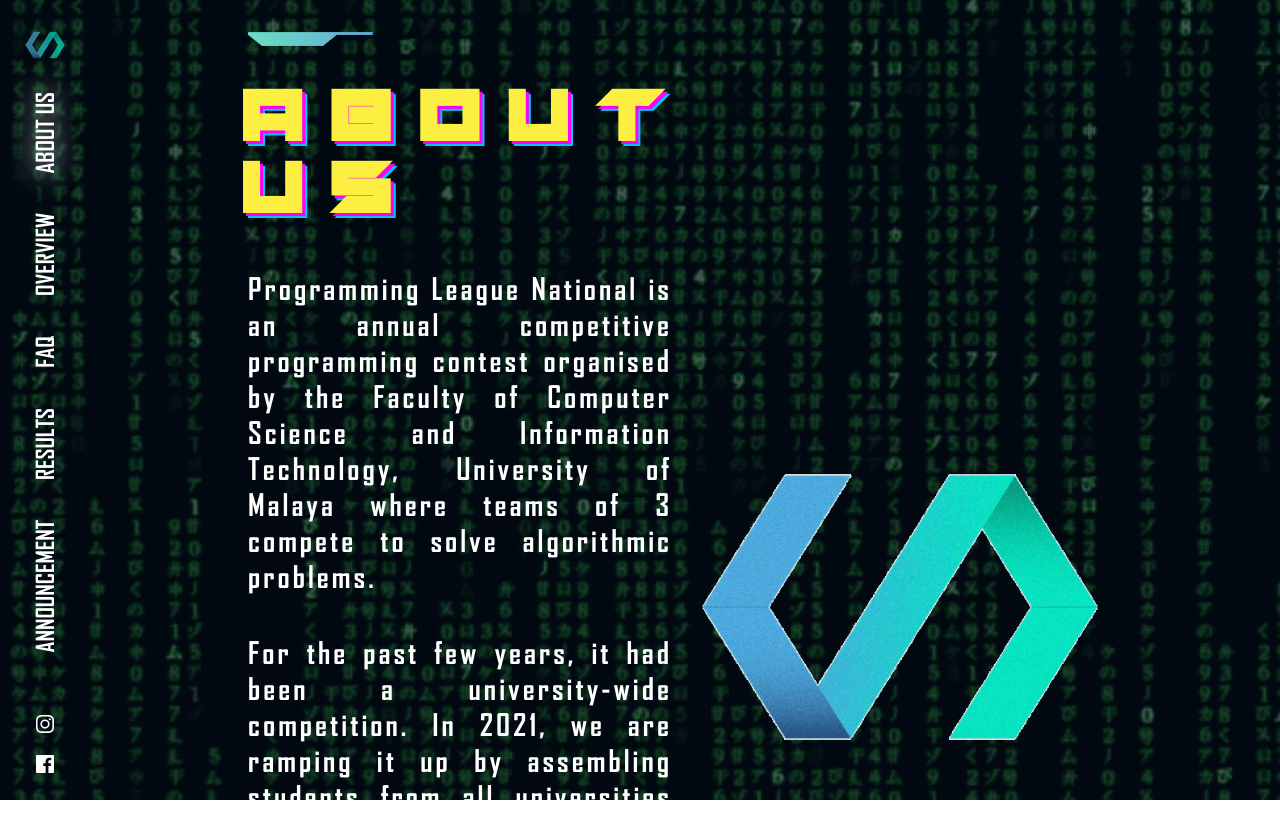
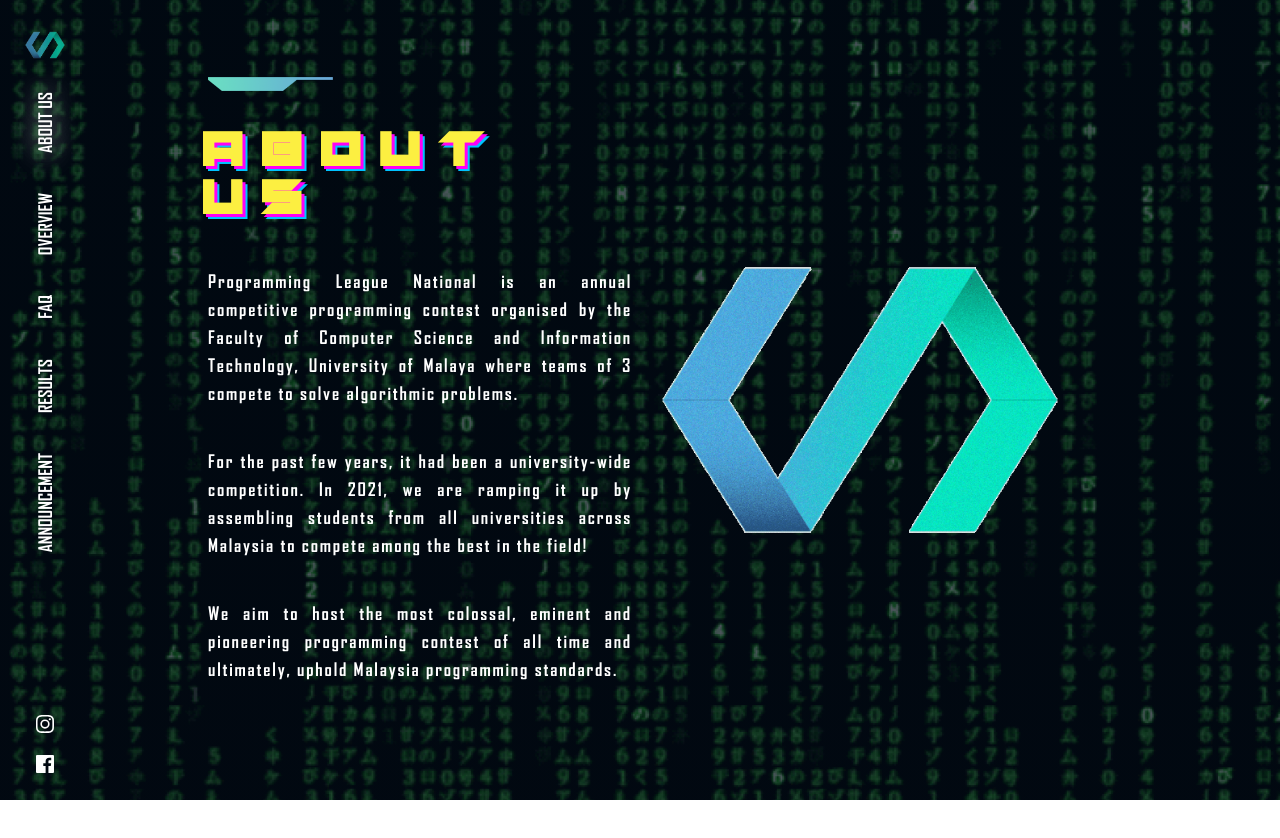
Before and after one commit to Roger-wsy/programming_league_national_2022-web, a Next.js app: page /about in a window 1280 px wide. Shown: the top 838 px of the page. After the commit the page ends 800 px from the top, so only its background shows below. Built offline with nearby package versions, Linux system fonts and the light colour scheme.

Commit message:
apply responsive layout

```diff
--- a/components/Sidebar.js
+++ b/components/Sidebar.js
@@ -5,25 +5,30 @@
 import { StateContext } from "../store/state-context";
 
 const Sidebar = () => {
-  const router = useRouter()
-  const ctx = useContext(StateContext)
+  const router = useRouter();
+  const ctx = useContext(StateContext);
 
   const changePreviousState = (state) => {
-    ctx.changePreState(state)
-  }
+    ctx.changePreState(state);
+  };
   const changeCurrentState = (state) => {
-    ctx.changeCurState(state)
-  }
-  const changeState = (state)=>{
-    changePreviousState(ctx.curState)
-    changeCurrentState(state)
-  }
+    ctx.changeCurState(state);
+  };
+  const changeState = (state) => {
+    changePreviousState(ctx.curState);
+    changeCurrentState(state);
+  };
   return (
     <div>
       <div className="bg-transparent fixed top-0 left-0 h-full flex items-center justify-between space-y-5 p-6 w-[90px] flex-col">
-        <div className="flex flex-col items-center" >
-          <Link href="/" >
-            <a className="block" onClick={()=>{changeState("")}}>
+        <div className="flex flex-col items-center">
+          <Link href="/">
+            <a
+              className="block"
+              onClick={() => {
+                changeState("");
+              }}
+            >
               <div className="mb-5">
                 <Image
                   src="/images/PLN-Glitch 1.png"
@@ -34,30 +39,71 @@
               </div>
             </a>
           </Link>
-          <div className="space-y-10" >
-            <Link href="/about" >
-              <a className="block" onClick={()=>{changeState("aboutus")}} className={router.pathname == "/about" ? "active block" : " block"}>
-                <h3 className="rotate-180 cursor-pointer vertical strike">ABOUT US</h3>
+          <div className="space-y-10">
+            <Link href="/about">
+              <a
+                onClick={() => {
+                  changeState("aboutus");
+                }}
+                className={
+                  router.pathname == "/about" ? "active block" : " block"
+                }
+              >
+                <h3 className="rotate-180 cursor-pointer vertical strike">
+                  ABOUT US
+                </h3>
               </a>
             </Link>
-            <Link href="/overview" >
-              <a className="block" onClick={()=>{changeState("overview")}} className={router.pathname == "/overview" ? "active block" : "block"}>
-                <h3 className="rotate-180 cursor-pointer vertical strike" >OVERVIEW</h3>
+            <Link href="/overview">
+              <a
+                onClick={() => {
+                  changeState("overview");
+                }}
+                className={
+                  router.pathname == "/overview" ? "active block" : "block"
+                }
+              >
+                <h3 className="rotate-180 cursor-pointer vertical strike">
+                  OVERVIEW
+                </h3>
               </a>
             </Link>
-            <Link href="/faq" >
-              <a className="block" onClick={()=>{changeState("faq")}} className={router.pathname == "/faq" ? "active block" : "block"}>
-                <h3 className="rotate-180 cursor-pointer vertical strike" >FAQ</h3>
+            <Link href="/faq">
+              <a
+                onClick={() => {
+                  changeState("faq");
+                }}
+                className={router.pathname == "/faq" ? "active block" : "block"}
+              >
+                <h3 className="rotate-180 cursor-pointer vertical strike">
+                  FAQ
+                </h3>
               </a>
             </Link>
             <Link href="/results">
-              <a className="block"  onClick={()=>{changeState("results")}} className={router.pathname == "/results" ? "active block" : "block"}>
-                <h3 className="rotate-180 cursor-pointer vertical strike" >RESULTS</h3>
+              <a
+                onClick={() => {
+                  changeState("results");
+                }}
+                className={
+                  router.pathname == "/results" ? "active block" : "block"
+                }
+              >
+                <h3 className="rotate-180 cursor-pointer vertical strike">
+                  RESULTS
+                </h3>
               </a>
             </Link>
-            <Link href="/announcement" >
-              <a className="block" onClick={()=>{changeState("")}} className={router.pathname == "/announcement" ? "active block" : "block"}>
-                <h3 className="rotate-180 cursor-pointer vertical strike" >
+            <Link href="/announcement">
+              <a
+                onClick={() => {
+                  changeState("");
+                }}
+                className={
+                  router.pathname == "/announcement" ? "active block" : "block"
+                }
+              >
+                <h3 className="rotate-180 cursor-pointer vertical strike">
                   ANNOUNCEMENT
                 </h3>
               </a>
--- a/layouts/Layout.js
+++ b/layouts/Layout.js
@@ -4,10 +4,16 @@
 const Layout = ({ children, bg }) => {
   return (
     <div className="">
-      <Sidebar />
-      <div className={`h-[100vh] ${bg} side_layout`}>
-        <div className="w-[90px] h-full" />
-        <div className="w-full layout">{children}</div>
+      <div className="hidden lg:block">
+        <Sidebar />
+      </div>
+      <div
+        className={`min-h-[100vh] ${bg} lg:side_layout grid overflow-hidden`}
+      >
+        <div className="w-[90px] h-full hidden lg:block" />
+        <div className="w-full">
+          <div className="layout">{children}</div>
+        </div>
       </div>
     </div>
   );
--- a/layouts/TopLayout.js
+++ b/layouts/TopLayout.js
@@ -4,8 +4,10 @@
 const Layout = ({ children, bg }) => {
   return (
     <div className="">
-      <Sidebar />
-      <div className={`h-[100vh] ${bg} side_layout`}>
+      <div className="hidden lg:block">
+        <Sidebar />
+      </div>
+      <div className={`h-[100vh] w-[100vw] ${bg} grid side_layout`}>
         <div className="w-[90px] h-full" />
         <div className="w-full">
           <div className="layout">{children}</div>
--- a/pages/about.js
+++ b/pages/about.js
@@ -31,16 +31,15 @@
         <link rel="icon" href="/favicon.ico" />
       </Head>
       <Layout bg="bg2">
-        <div className="grid w-full grid-cols-2 gap-4">
+        <div className="grid w-full gap-4 lg:grid-cols-2">
           <div>
-            {/*  eslint-disable-next-line @next/next/no-img-element */}
-            {/*about motion div */}
             <motion.div
               initial="before"
               animate="after"
               variants={variants}
               transition={{ duration: 0.5 }}
             >
+              {/* eslint-disable-next-line @next/next/no-img-element */}
               <img src="/images/image 3.png" alt="3" />
               <div className="relative my-10">
                 <h1 className="tracking-[0.4em] font-surrend text-[#FCEF41] z-10 absolute -top-[5px] -left-[5px]">
@@ -60,19 +59,19 @@
               animate="after"
               transition={{ duration: 1 }}
             >
-              <p className="mb-10 text-2xl font-medium tracking-widest text-justify md:text-3xl">
+              <p className="mb-10 font-medium tracking-widest text-justify">
                 Programming League National is an annual competitive programming
                 contest organised by the Faculty of Computer Science and
                 Information Technology, University of Malaya where teams of 3
                 compete to solve algorithmic problems.
               </p>
-              <p className="mb-10 text-2xl font-medium tracking-widest text-justify md:text-3xl">
+              <p className="mb-10 font-medium tracking-widest text-justify">
                 For the past few years, it had been a university-wide
                 competition. In 2021, we are ramping it up by assembling
                 students from all universities across Malaysia to compete among
                 the best in the field!
               </p>
-              <p className="mb-10 text-2xl font-medium tracking-widest text-justify md:text-3xl">
+              <p className="mb-10 font-medium tracking-widest text-justify">
                 We aim to host the most colossal, eminent and pioneering
                 programming contest of all time and ultimately, uphold Malaysia
                 programming standards.
@@ -90,7 +89,7 @@
             <img
               src="/images/PLN-Glitch 1.gif"
               alt="logo"
-              className="object-contain w-full h-[600px]"
+              className="object-contain w-full h-[400px] lg:h-[600px]"
             />
           </motion.div>
         </div>
--- a/pages/announcement.js
+++ b/pages/announcement.js
@@ -1,30 +1,29 @@
 import Head from "next/head";
-import TopLayout from "../layouts/TopLayout";
+import Layout from "../layouts/Layout";
 import { motion } from "framer-motion";
 
 const logo_variant = {
-  hidden:{
-    opacity:0,
+  hidden: {
+    opacity: 0,
   },
-  show:{
-    opacity:1,
-  }
-}
+  show: {
+    opacity: 1,
+  },
+};
 
 const local_variant = {
   hidden: {
-      scale:0.5,
-      opacity: 0.0
+    scale: 0.5,
+    opacity: 0.0,
   },
   show: {
-        scale:1,
+    scale: 1,
     opacity: 1,
     transition: {
-          duration:0.5
-
-        }
-      }
-  }
+      duration: 0.5,
+    },
+  },
+};
 
 export default function Home() {
   return (
@@ -34,7 +33,7 @@
         <meta name="description" content="Generated by create next app" />
         <link rel="icon" href="/favicon.ico" />
       </Head>
-      <TopLayout bg="bg3">
+      <Layout bg="bg3">
         <div className="relative pt-10">
           {/*  eslint-disable-next-line @next/next/no-img-element */}
           <img src="/images/image 3.png" alt="3" />
@@ -51,7 +50,7 @@
           </div>
         </div>
         <div className="grid w-full gap-4 lg:grid-cols-2">
-          <div className="max-h-[55vh] lg:max-h-[75vh] space-y-10 overflow-y-scroll">
+          <div className="max-h-[65vh] lg:max-h-[75vh] space-y-10 overflow-y-scroll overflow-x-hidden scrollbar">
             {Array(10)
               .fill()
               .map((_, i) => (
@@ -60,7 +59,9 @@
                   initial="hidden"
                   whileInView="show"
                   variants={local_variant}
-                key={i} className="grid grid-cols-4 gap-10">
+                  key={i}
+                  className="grid grid-cols-4 gap-10"
+                >
                   <div className="col-span-3">
                     <div className="text-lg text-justify border_box">
                       Lorem ipsum dolor sit amet consectetur adipisicing elit.
@@ -80,14 +81,15 @@
               ))}
           </div>
           <div className="hidden lg:block">
-            <motion.div className="flex items-center h-full"
+            <motion.div
+              className="flex items-center h-full"
               variants={logo_variant}
               transition={{
-                duration:1
+                duration: 1,
               }}
               initial="hidden"
               animate="show"
-              className="flex items-center h-full">
+            >
               {/* eslint-disable-next-line @next/next/no-img-element */}
               <img
                 src="/images/faq 2.gif"
@@ -97,7 +99,7 @@
             </motion.div>
           </div>
         </div>
-      </TopLayout>
+      </Layout>
     </div>
   );
 }
--- a/pages/faq.js
+++ b/pages/faq.js
@@ -1,33 +1,32 @@
 import Head from "next/head";
-import TopLayout from "../layouts/TopLayout";
+import Layout from "../layouts/Layout";
 import { motion } from "framer-motion";
 import { useContext } from "react/cjs/react.development";
 import { StateContext } from "../store/state-context";
 
 const logo_variant = {
-  hidden:{
-    opacity:0,
-    scale:1.5,
+  hidden: {
+    opacity: 0,
+    scale: 1.5,
   },
-  show:{
-    opacity:1,
-    scale:1,
-  }
-}
+  show: {
+    opacity: 1,
+    scale: 1,
+  },
+};
 const local_variant = {
   hidden: {
-      scale:0.5,
-      opacity: 0.0
+    scale: 0.5,
+    opacity: 0.0,
   },
   show: {
-        scale:1,
+    scale: 1,
     opacity: 1,
     transition: {
-          duration:0.5
-
-        }
-      }
-  }
+      duration: 0.5,
+    },
+  },
+};
 
 const variant = {
   normal: {
@@ -73,7 +72,7 @@
         <meta name="description" content="Generated by create next app" />
         <link rel="icon" href="/favicon.ico" />
       </Head>
-      <TopLayout bg="bg3">
+      <Layout bg="bg3">
         <motion.div
           className="relative pt-10"
           initial={animationType}
@@ -96,7 +95,7 @@
           </div>
         </motion.div>
         <div className="grid w-full gap-4 lg:grid-cols-2">
-          <div className="max-h-[55vh] lg:max-h-[75vh] space-y-10 overflow-y-scroll">
+          <div className="max-h-[65vh] lg:max-h-[75vh] space-y-10 overflow-y-scroll overflow-x-hidden scrollbar">
             {Array(10)
               .fill()
               .map((_, i) => (
@@ -105,7 +104,9 @@
                   initial="hidden"
                   whileInView="show"
                   variants={local_variant}
-                key={i} className="grid grid-cols-4 gap-10">
+                  key={i}
+                  className="grid grid-cols-4 gap-10"
+                >
                   <div className="col-span-3">
                     <div className="text-lg text-justify border_box">
                       Lorem ipsum dolor sit amet consectetur adipisicing elit.
@@ -125,10 +126,11 @@
               ))}
           </div>
           <div className="hidden lg:block">
-            <motion.div className="flex items-center h-full"
+            <motion.div
+              className="flex items-center h-full"
               variants={logo_variant}
               transition={{
-                duration:1
+                duration: 1,
               }}
               initial="hidden"
               animate="show"
@@ -142,7 +144,7 @@
             </motion.div>
           </div>
         </div>
-      </TopLayout>
+      </Layout>
     </div>
   );
 }
--- a/pages/overview.js
+++ b/pages/overview.js
@@ -58,7 +58,7 @@
         <link rel="icon" href="/favicon.ico" />
       </Head>
       <Layout bg="bg2_gif">
-        <div className="grid w-full h-full grid-cols-2 gap-4">
+        <div className="grid w-full h-full gap-4 lg:grid-cols-2">
           <motion.div
             className="relative flex items-center"
             variants={variant}
@@ -70,7 +70,7 @@
             <img
               src="/images/PLN-Glitch 1.gif"
               alt="logo"
-              className="object-contain w-full h-[600px]"
+              className="object-contain w-full hidden lg:block h-[600px]"
             />
           </motion.div>
           <motion.div
@@ -93,7 +93,7 @@
                 OVERVIEW
               </h1>
             </div>
-            <p className="mb-10 text-2xl font-medium tracking-widest text-justify h-80 md:text-3xl">
+            <p className="mb-10 font-medium tracking-widest text-justify h-80">
               Lorem, ipsum.
             </p>
           </motion.div>
--- a/pages/results.js
+++ b/pages/results.js
@@ -5,42 +5,41 @@
 import { StateContext } from "../store/state-context";
 
 const variant = {
-    normal:{
-      opacity:0.3
-    },
-    aboutus:{
-      top:"calc(90vh - 97%)",
-      opacity:0.3,
-      left:"calc(58vw - 100%)",
-    },
-    faq:{
-      opacity:0.3,
-      left:"calc(58vw - 100%)",
-    },
-    overview:{
-      left:"calc(70vw - 60%)",
-      opacity:0.3
-    },
-    after:{
-      left:"auto",
-      top:"auto",
-      opacity:1
-    }
-  }
+  normal: {
+    opacity: 0.3,
+  },
+  aboutus: {
+    top: "calc(90vh - 97%)",
+    opacity: 0.3,
+    left: "calc(58vw - 100%)",
+  },
+  faq: {
+    opacity: 0.3,
+    left: "calc(58vw - 100%)",
+  },
+  overview: {
+    left: "calc(70vw - 60%)",
+    opacity: 0.3,
+  },
+  after: {
+    left: "auto",
+    top: "auto",
+    opacity: 1,
+  },
+};
 
 export default function Home() {
-  const ctx = useContext(StateContext)
+  const ctx = useContext(StateContext);
 
-  let animationType = "normal"
-  if(ctx.preState==="faq"){
-    animationType="faq"
-  }else if(ctx.preState==="aboutus"){
-    animationType="aboutus"
+  let animationType = "normal";
+  if (ctx.preState === "faq") {
+    animationType = "faq";
+  } else if (ctx.preState === "aboutus") {
+    animationType = "aboutus";
+  } else if (ctx.preState === "overview") {
+    animationType = "overview";
   }
-  else if(ctx.preState==="overview"){
-    animationType="overview"
-  }
-  console.log(animationType)
+  console.log(animationType);
   return (
     <div>
       <Head>
@@ -50,7 +49,14 @@
       </Head>
       <Layout bg="bg4">
         <div className="flex justify-center w-full h-[85vh]">
-          <motion.div variants={variant} animate="after" before="" transition={{duration:0.5}} initial={animationType} className="relative">
+          <motion.div
+            variants={variant}
+            animate="after"
+            before=""
+            transition={{ duration: 0.5 }}
+            initial={animationType}
+            className="relative"
+          >
             {/*  eslint-disable-next-line @next/next/no-img-element */}
             <img src="/images/image 3.png" alt="3" />
             <div className="relative my-10">
--- a/styles/globals.css
+++ b/styles/globals.css
@@ -4,15 +4,19 @@
 
 @layer base {
   h1 {
-    @apply text-5xl font-bold lg:text-7xl;
+    @apply text-xl md:text-3xl lg:text-4xl font-bold xl:text-5xl 2xl:text-7xl;
   }
   h2 {
     @apply text-2xl font-bold md:text-3xl;
   }
   h3 {
-    @apply text-xl md:text-2xl;
+    @apply text-sm md:text-base lg:text-lg;
   }
   h4 {
+    @apply text-base md:text-lg;
+  }
+
+  p {
     @apply text-base md:text-lg;
   }
 
@@ -29,25 +33,6 @@
     font-weight: normal;
     src: local("No Surrender"),
       url("../fonts/No Surrender.ttf") format("truetype");
-  }
-
-  ::-webkit-scrollbar {
-    width: 15px;
-  }
-  ::-webkit-scrollbar-track {
-    background: linear-gradient(180deg, #00c2ff, #00ffc2);
-    border-radius: 16px;
-    /* width: 10px; */
-  }
-  ::-webkit-scrollbar-thumb {
-    background: #00c2ff;
-    width: 15px;
-    border-radius: 20px;
-    border: 6px solid transparent;
-    background-clip: content-box;
-  }
-  ::-webkit-scrollbar-thumb:hover {
-    background-color: #a1a1a1;
   }
 }
 
@@ -90,12 +75,11 @@
 }
 
 .layout {
-  @apply flex flex-col items-start justify-center max-w-4xl px-4 py-8 mx-auto 2xl:max-w-[95rem];
+  @apply flex flex-col items-start justify-center max-w-3xl xl:max-w-4xl px-4 py-8 mx-auto 2xl:max-w-[78rem];
 }
 
 .side_layout {
-  display: grid;
-  grid-template-columns: 80px auto;
+  grid-template-columns: 90px auto;
 }
 
 .vertical {
@@ -206,3 +190,22 @@
   -webkit-background-clip: text;
   -webkit-text-fill-color: transparent;
 }
+
+.scrollbar::-webkit-scrollbar {
+  width: 15px;
+}
+.scrollbar::-webkit-scrollbar-track {
+  background: linear-gradient(180deg, #00c2ff, #00ffc2);
+  border-radius: 16px;
+  /* width: 10px; */
+}
+.scrollbar::-webkit-scrollbar-thumb {
+  background: #00c2ff;
+  width: 15px;
+  border-radius: 20px;
+  border: 6px solid transparent;
+  background-clip: content-box;
+}
+.scrollbar::-webkit-scrollbar-thumb:hover {
+  background-color: #a1a1a1;
+}
```
Also changed, not shown: components/Hamburger.js (added, +7 -0 lines), pages/index.js (+22 -11 lines). Lines whose indentation alone changed are shown as unchanged.
